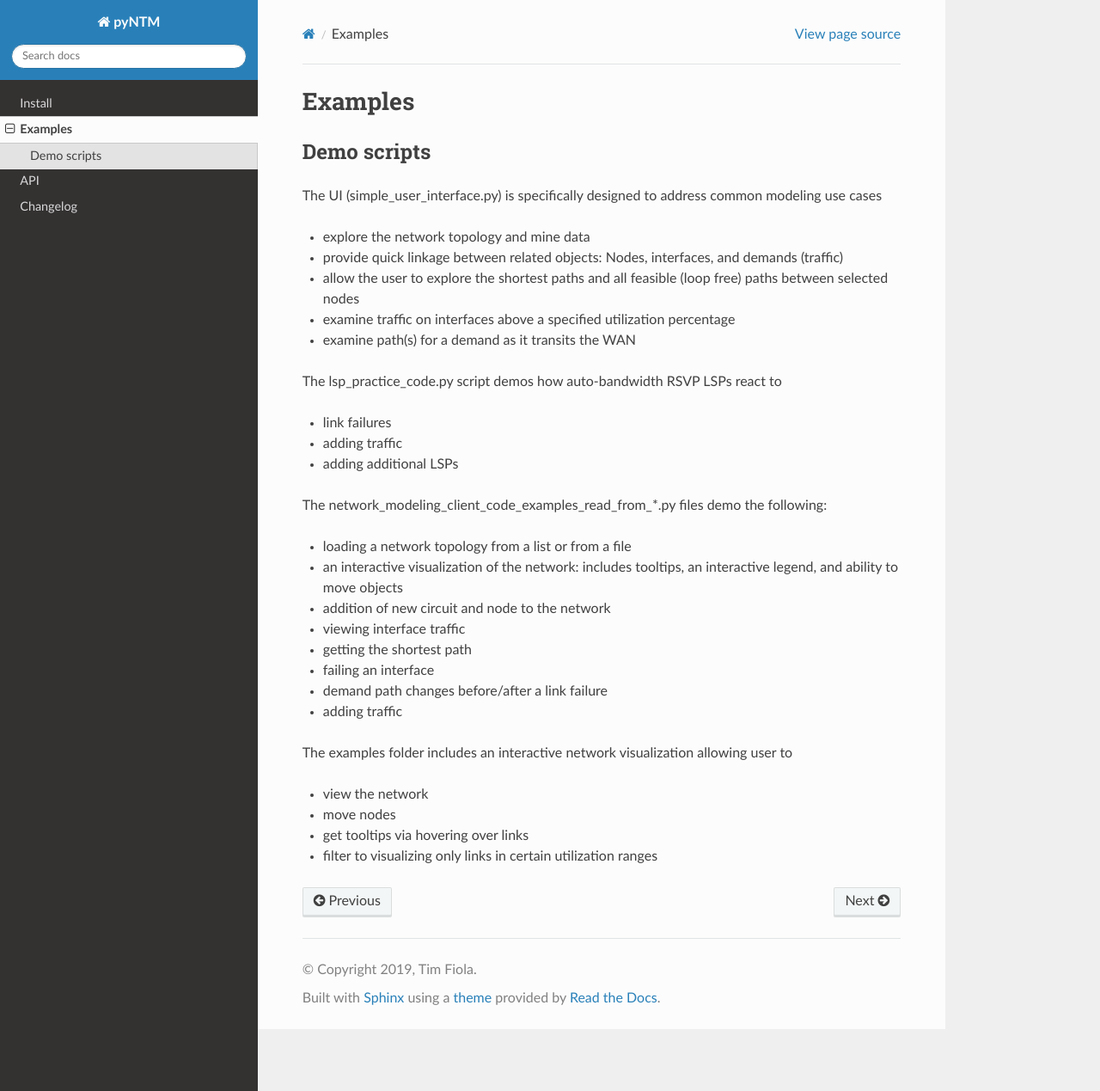
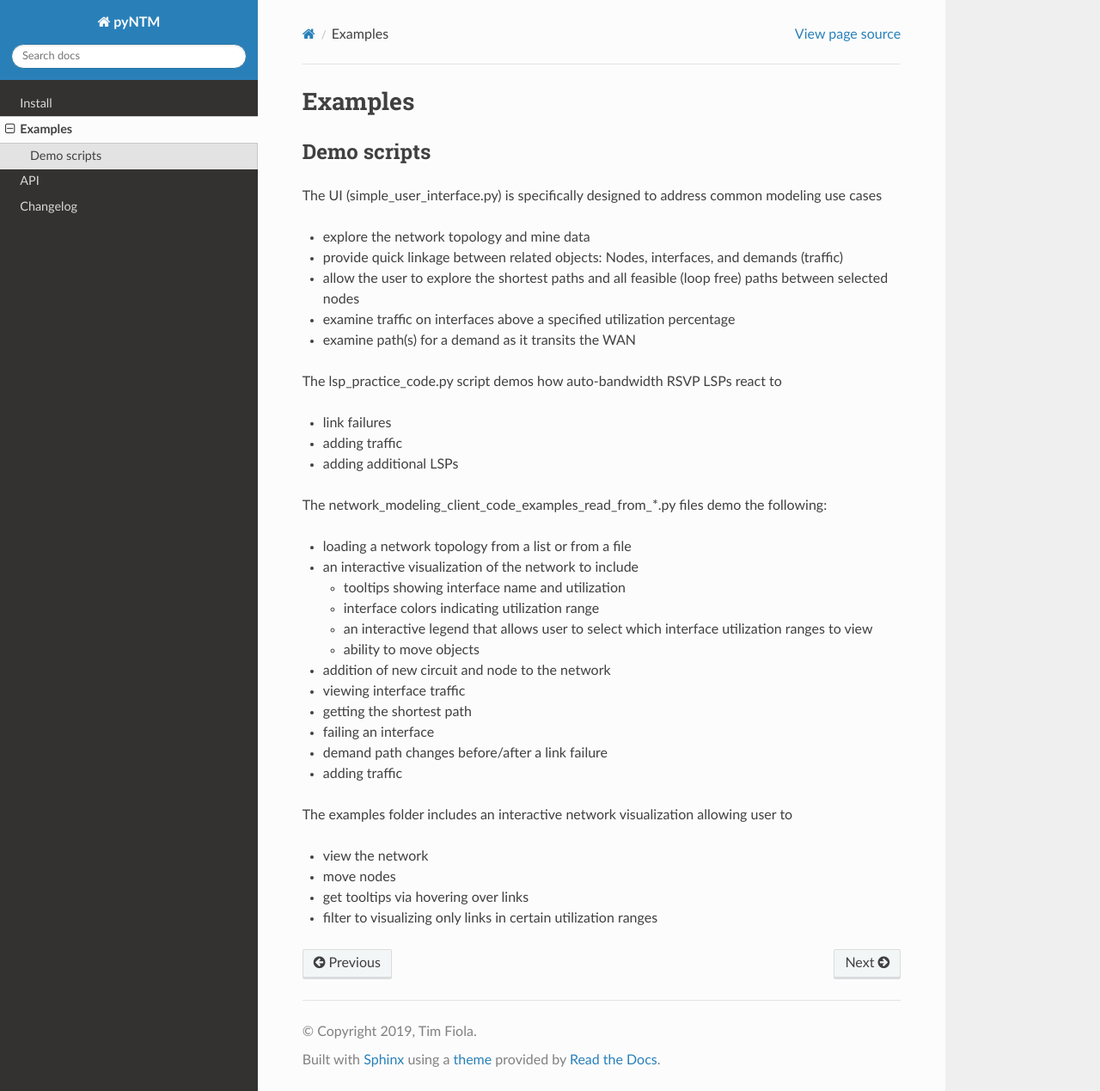
Before and after one commit to tim-fiola/network_traffic_modeler_py3, a Sphinx documentation site: the page built from docs/examples.rst, in a window 1280 px wide and 1269 px high. Shown: the whole window at 86% size. Built offline with Sphinx 7.4.7 and the Read the Docs theme 2.0.0, drawn with Linux system fonts in a browser that asks for light colours.

Commit message:
updated examples in documentation a bit more

```diff
--- a/docs/examples.rst
+++ b/docs/examples.rst
@@ -21,7 +21,12 @@ The lsp_practice_code.py script demos how auto-bandwidth RSVP LSPs react to
 The network_modeling_client_code_examples_read_from_*.py files demo the following:
 
 * loading a network topology from a list or from a file
-* an interactive visualization of the network: includes tooltips, an interactive legend, and ability to move objects
+* an interactive visualization of the network to include
+
+  - tooltips showing interface name and utilization
+  - interface colors indicating utilization range
+  - an interactive legend that allows user to select which interface utilization ranges to view
+  - ability to move objects
 * addition of new circuit and node to the network
 * viewing interface traffic
 * getting the shortest path
```
